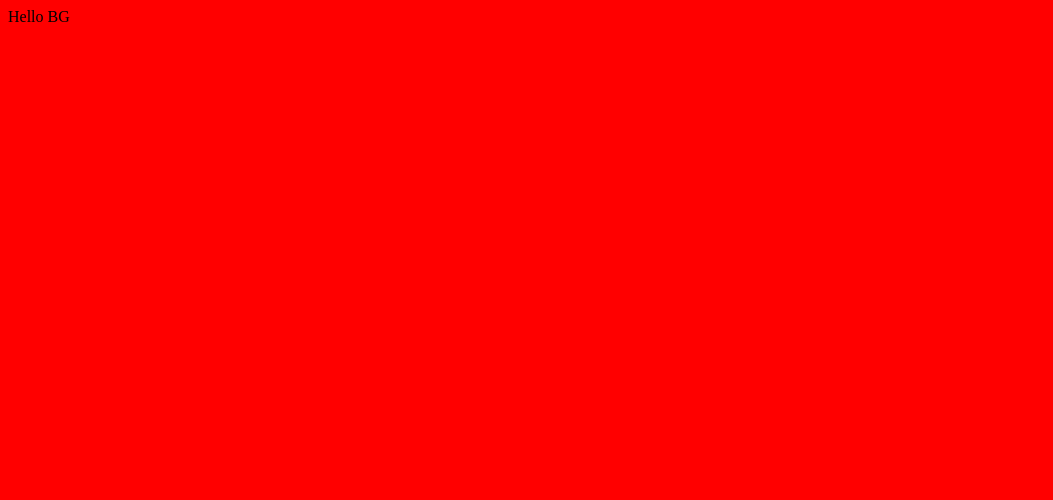
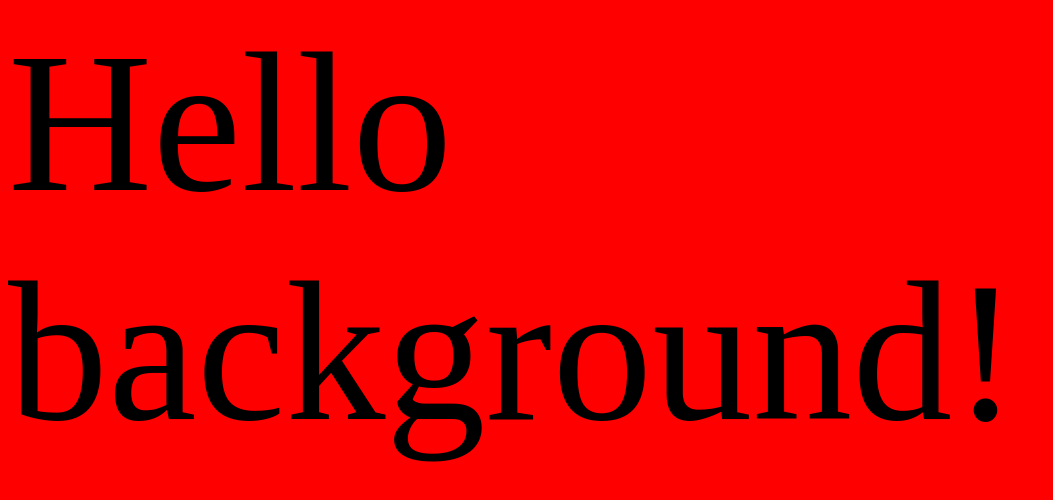
Before and after one commit to x-wyz/gitpractice, a plain HTML site: page index.html in a window 1280 px wide. Shown: the whole page, without its empty margins (0-1053 px from the left). Drawn offline with Linux system fonts and the light colour scheme.

Commit message:
changed fontsize

```diff
--- a/index.html
+++ b/index.html
@@ -7,6 +7,6 @@
 		<link rel="stylesheet" type="text/css" href="style.css">
 	</head>
 	<body>
-		Hello BG
+		Hello background!
 	</body>
 </html>
--- a/style.css
+++ b/style.css
@@ -1,3 +1,4 @@
 body {
 	background:  red;
+	font-size:  200px;
 }
```
